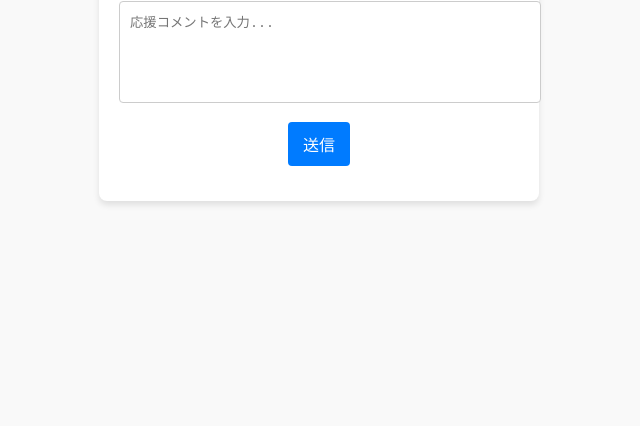
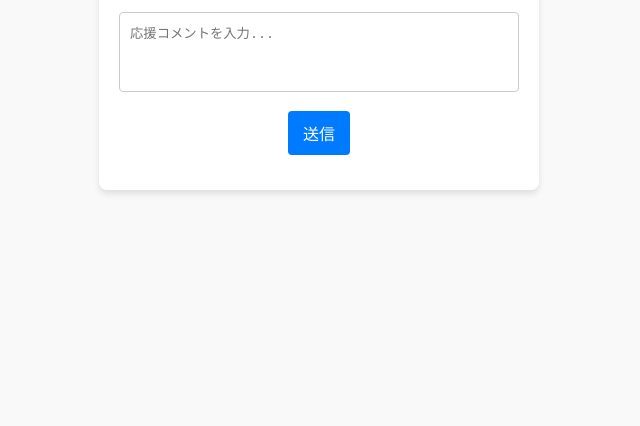
Before and after one commit to yosshiy1308hs/fps__saku_fan, a plain HTML site: page index.html in a window 1280 px wide. Shown: the part 374-800 px from the top of the page, without its empty margins (321-961 px from the left). Drawn offline with Linux system fonts and the light colour scheme.

Commit message:
modified:   styles.css

```diff
--- a/styles.css
+++ b/styles.css
@@ -50,6 +50,7 @@ textarea {
     border: 1px solid #ccc;
     border-radius: 4px;
     resize: none;
+    box-sizing: border-box; /* 修正: padding を含めた幅の計算を行う */
 }
 
 ul {
```
